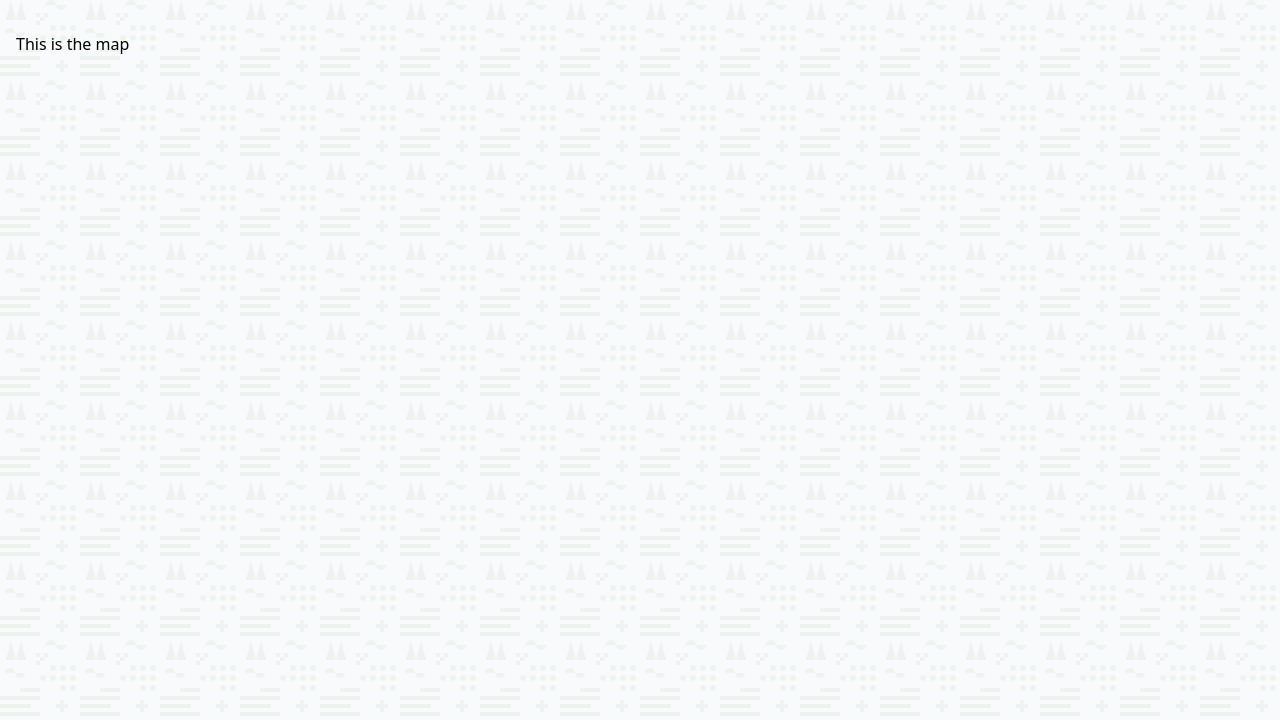
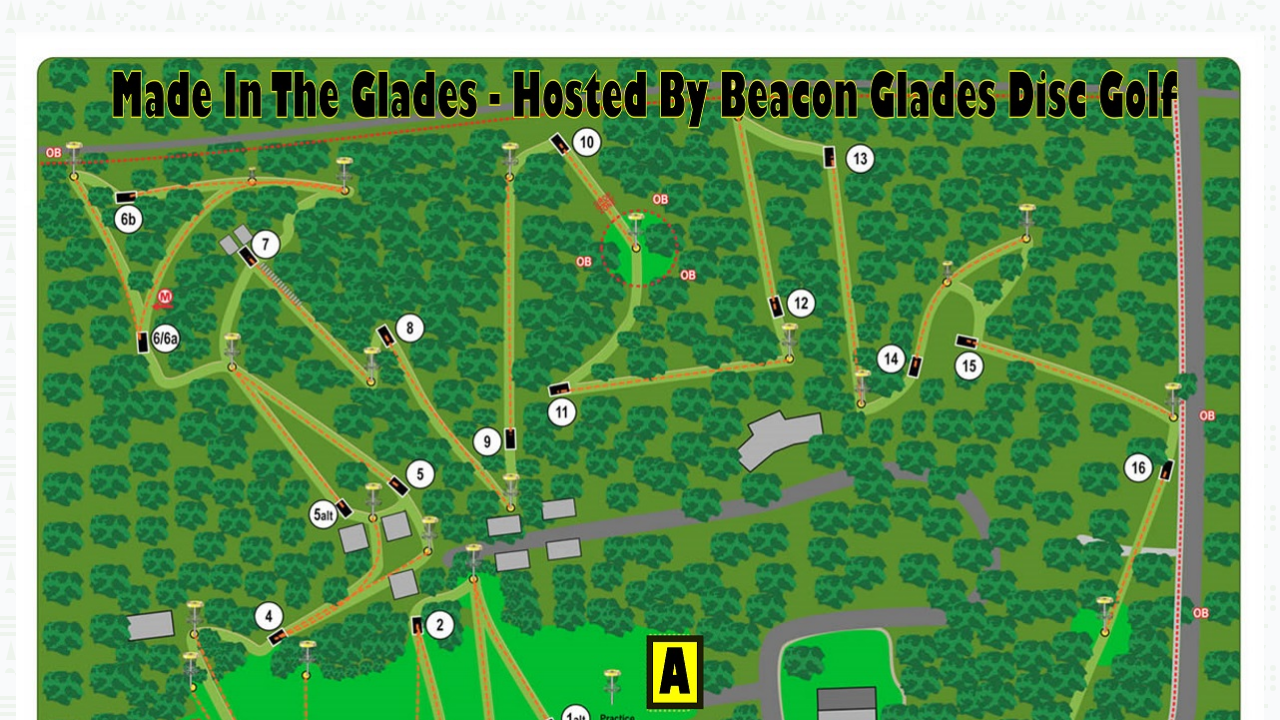
Before and after one commit to JSGraef/Beacon-Glades, a Gatsby site: page /coursemap in a window 1280 px wide. Shown: the part 80-800 px from the top of the page. Built offline with nearby package versions, Linux system fonts and the light colour scheme; Gatsby itself is replaced by a stand-in of ours.

Commit message:
Add course map

```diff
--- a/src/pages/coursemap.js
+++ b/src/pages/coursemap.js
@@ -1,10 +1,11 @@
 import React from "react"
 import Layout from "../Layout.js"
+import map from "../images/coursemap.jpg"
 
 export default function CourseMap() {
   return (
     <Layout>
-      <div>This is the map</div>
+      <img src={map} alt="Course Map" />
     </Layout>
   )
 }
```
Also changed, not shown: src/images/coursemap.jpg (added).
